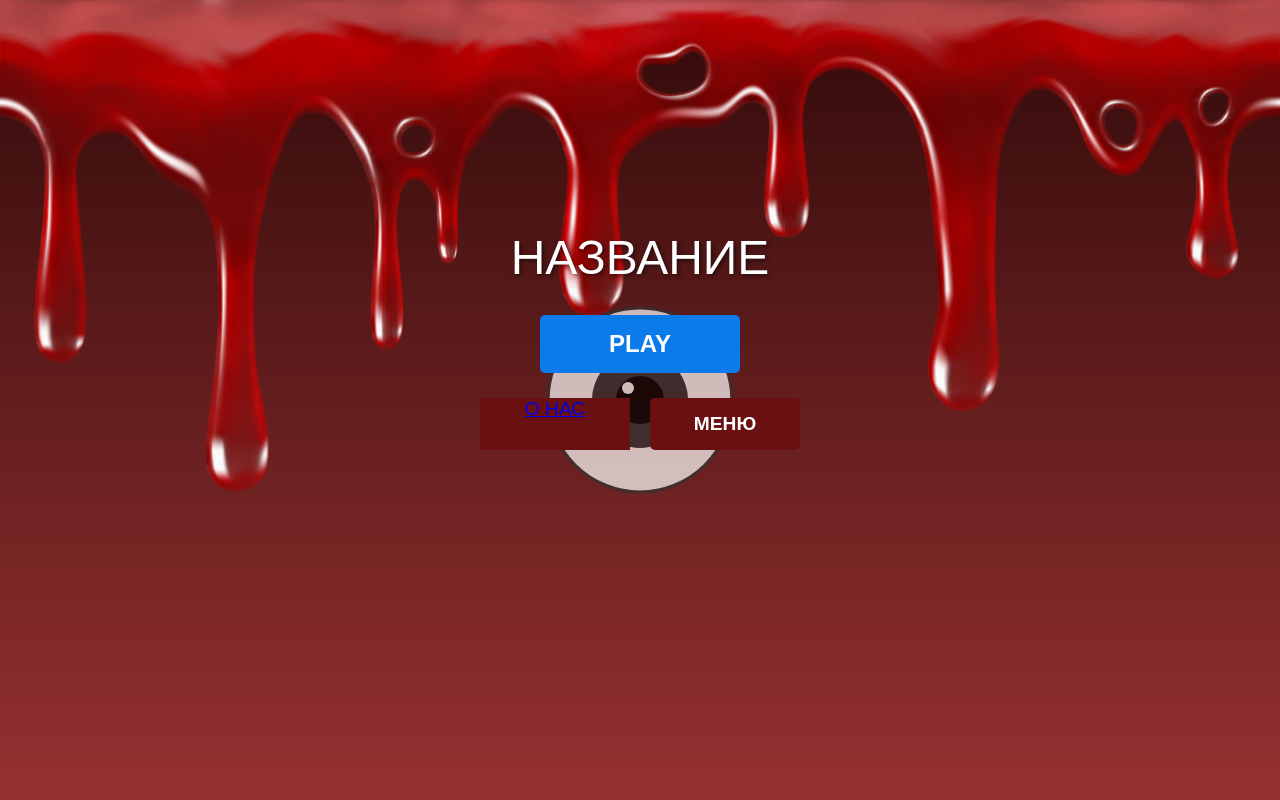
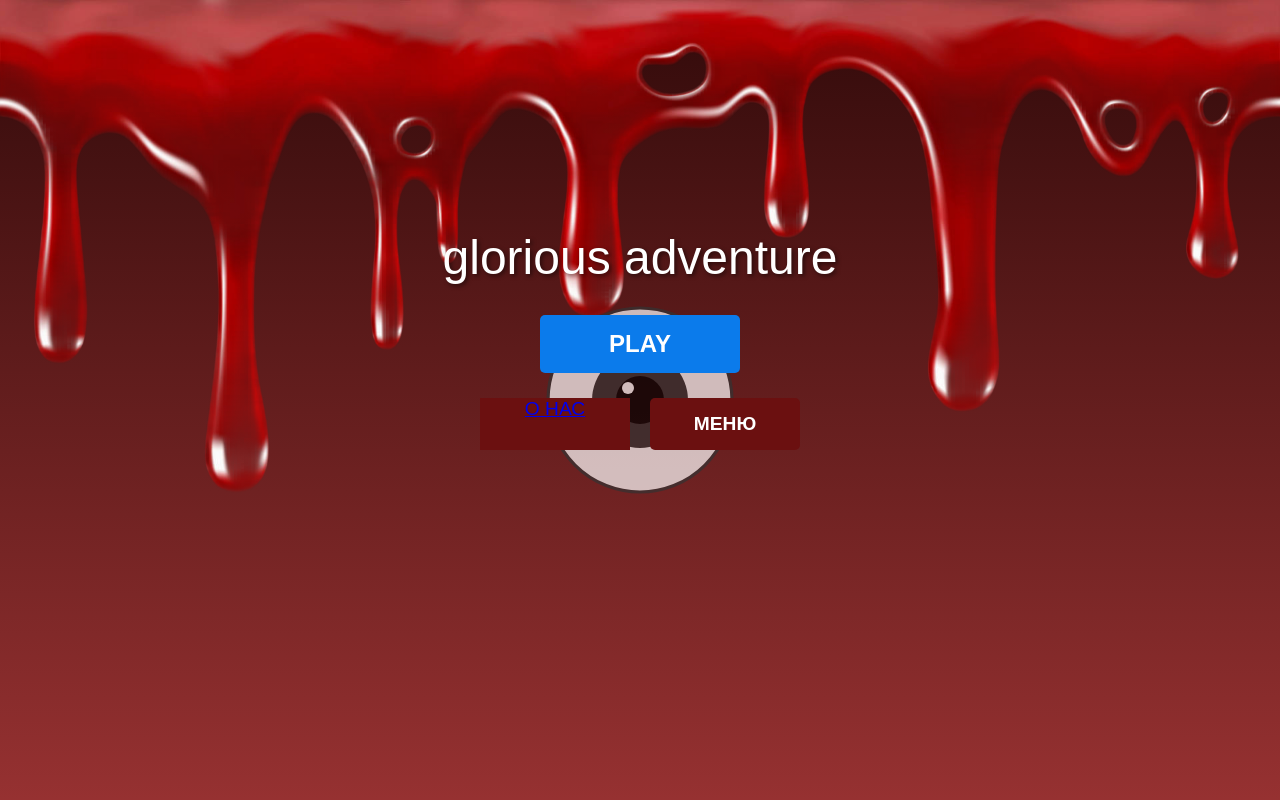
Before and after one commit to githab2774/algoproject, a plain HTML site: page index.html in a window 1280 px wide. Shown: the top 800 px of the page. Drawn offline with Linux system fonts and the light colour scheme; files that its build step writes are made by us from their sources.

Commit message:
Update index.html
название

```diff
--- a/index.html
+++ b/index.html
@@ -27,7 +27,7 @@
 </div>
 
 
-    <div class="title">НАЗВАНИЕ</div>
+    <div class="title">glorious adventure</div>
     <a href="../Cyjet/Test.html"" class="btn">PLAY</a>
     <div class="button-row">
         <a href="../Podval/podval.html" class="about">О НАС</a>
```
